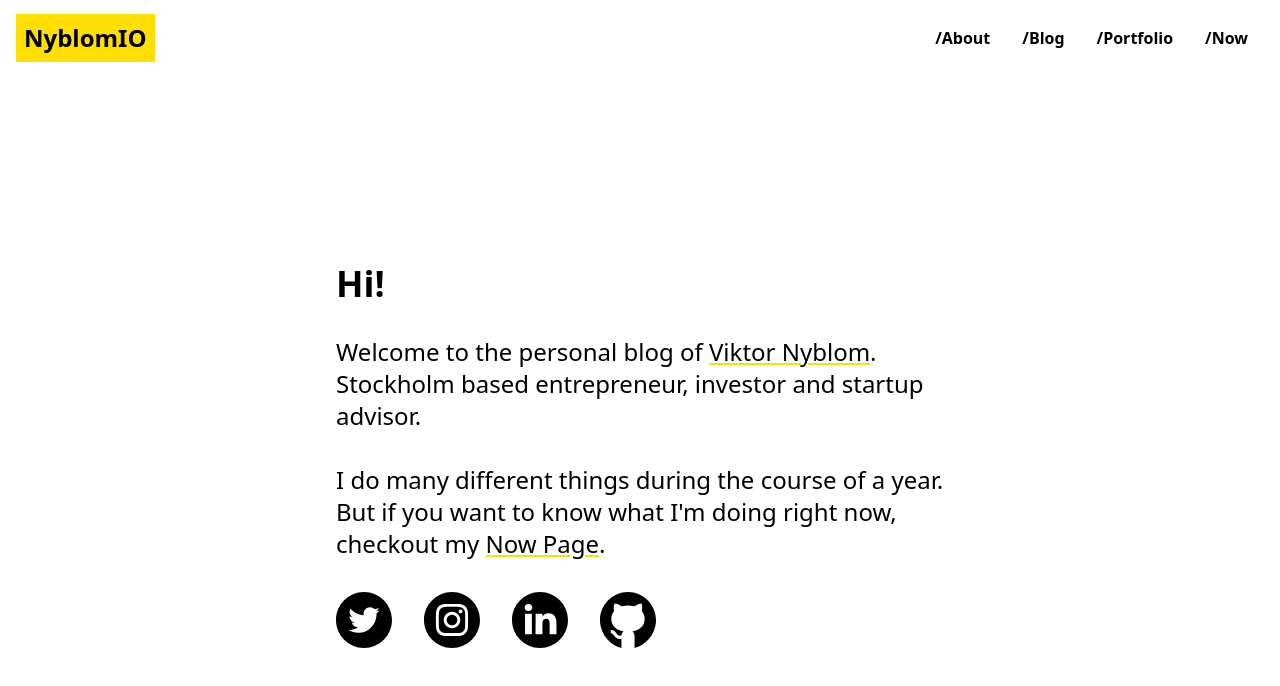
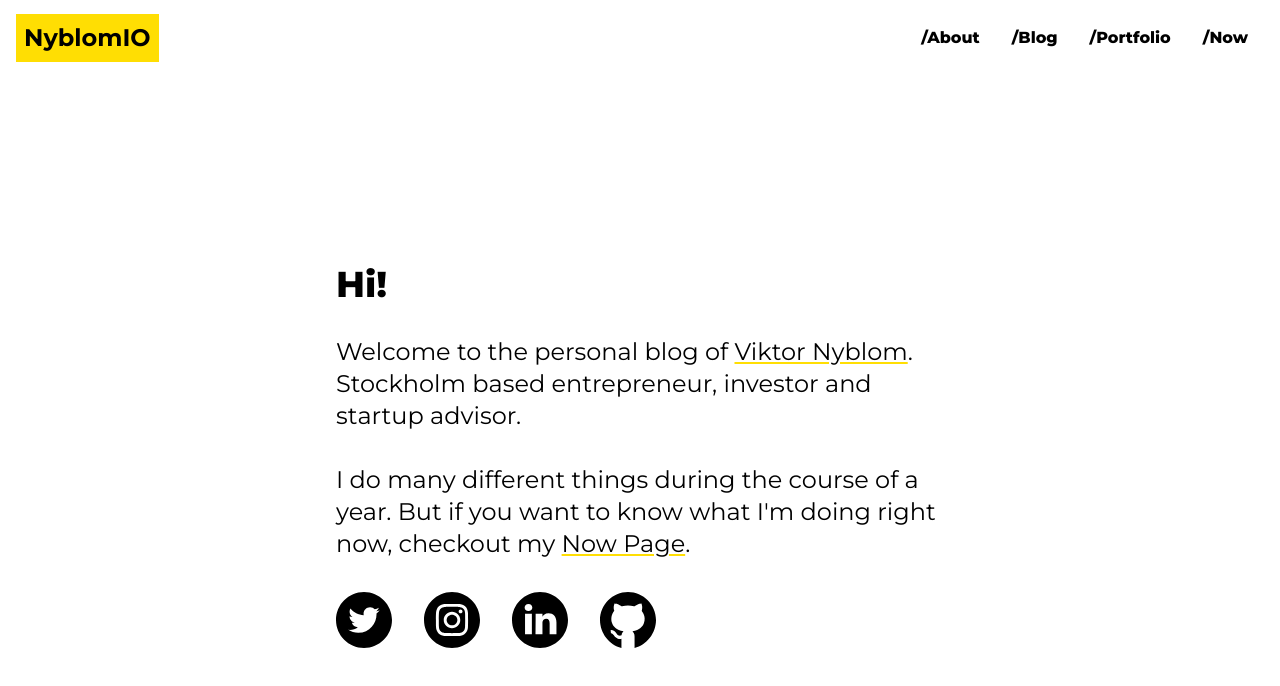
Before and after one commit to Qw4z1/nyblom-io, a Next.js app: page / in a window 1280 px wide. Shown: the top 686 px of the page. Built offline with nearby package versions, Linux system fonts and the light colour scheme.

Commit message:
Fix fonts

```diff
--- a/components/card.tsx
+++ b/components/card.tsx
@@ -11,7 +11,7 @@ export interface CardProps {
 const Card: FC<CardProps> = ({ title, subtitle, publishedDate, slug }) => {
   return (
     <Link href={`/blog/${slug}`}>
-      <div className="w-full">
+      <div className="w-full mb-4 cursor-pointer">
         <div className="font-bold text-xl m-1">{title}</div>
         <p className=" text-base m-1">{subtitle}</p>
         <p className="text-black text-opacity-60 text-md italic m-1">First Published: {publishedDate}</p>
--- a/pages/_app.tsx
+++ b/pages/_app.tsx
@@ -1,3 +1,4 @@
+import "../styles/fonts.css";
 import "../styles/globals.css";
 import type { AppProps } from "next/app";
 import Link from "next/link";
@@ -16,7 +17,7 @@ function MyApp({ Component, pageProps }: AppProps) {
       <nav className="w-full fixed px-2 sm:px-4 py-2.5 rounded bg-opacity-80 backdrop-blur z-20">
         <div className="flex flex-wrap justify-between items-center mx-auto">
           <Link href="/">
-            <a className="bg-yellow prevent-default max-w-[45%] p-2 hover:p-2 hover:m-0 text-base sm:text-xl lg:text-2xl font-semibold transition-colors whitespace-nowrap overflow-hidden text-ellipsis">
+            <a className="bg-yellow prevent-default max-w-[45%] p-2 hover:p-2 hover:m-0 text-base sm:text-xl lg:text-2xl font-bold transition-colors whitespace-nowrap overflow-hidden text-ellipsis">
               NyblomIO
             </a>
           </Link>
@@ -52,28 +53,28 @@ function MyApp({ Component, pageProps }: AppProps) {
             <ul className="flex flex-col p-4 mt-4 rounded-lg border border-gray-100 md:flex-row md:space-x-8 md:mt-0 md:border-0 ">
               <li>
                 <Link href="/about">
-                  <a className={`no-underline block font-bold`}>
+                  <a className={`no-underline block font-extrabold`}>
                     /About
                   </a>
                 </Link>
               </li>
               <li>
                 <Link href="/blog" className="block no-underline">
-                  <a className={`no-underline block font-bold`}>
+                  <a className={`no-underline block font-extrabold`}>
                     /Blog
                   </a>
                 </Link>
               </li>
               <li>
                 <Link href="/portfolio" className="block no-underline">
-                  <a className={`no-underline block font-bold`}>
+                  <a className={`no-underline block font-extrabold`}>
                     /Portfolio
                   </a>
                 </Link>
               </li>
               <li>
                 <Link href="/now" className="block no-underline">
-                  <a className={`no-underline block font-bold`}>
+                  <a className={`no-underline block font-extrabold`}>
                     /Now
                   </a>
                 </Link>
--- a/pages/blog/[slug].tsx
+++ b/pages/blog/[slug].tsx
@@ -42,13 +42,13 @@ const BlogPost: NextPage<BlogPostProps> = ({ post }) => {
   return (
     <>
       <Head title={title} description={excerpt} />
-      <article>
+      <article className="mb-14">
         {featuredImage ? (
           <HeaderImage src={featuredImage} alt={"featured alt"} />
         ) : null}
         <h1>{title}</h1>
         <h2>{subtitle}</h2>
-        <p className="text-base lg:text-lg">
+        <p className="text-base font-light lg:text-lg italic">
           {publishedAt} · {readingTime} · ?? views
         </p>
         <BlogPost components={{ Link: Link }} />
--- a/pages/index.tsx
+++ b/pages/index.tsx
@@ -1,26 +1,25 @@
 import type { NextPage } from "next";
-import Head from "next/head";
 import Link from "next/link";
+import { Head } from "../components/head";
 import SocialRow from "../components/socialRow";
 
 const Home: NextPage = () => {
   return (
     <div>
-      <Head>
-        <title>Create Next App</title>
-        <meta name="description" content="Generated by create next app" />
-        <link rel="icon" href="/favicon.ico" />
-      </Head>
+      <Head title="NyblomIO" description="Personal blog of Viktor Nyblom." />
 
       <div className="px-8 flex flex-col justify-center space-y-8">
         <h1>Hi!</h1>
         <p className="text-2xl">
-          Welcome to the personal blog of <Link href="/about">Viktor Nyblom</Link>.
+          Welcome to the personal blog of{" "}
+          <Link href="/about">Viktor Nyblom</Link>.
           <br />
           Stockholm based entrepreneur, investor and startup advisor.
         </p>
         <p className="text-2xl">
-          I do many different things during the course of a year. But if you want to know what I&apos;m doing right now, checkout my <Link href="/now/">Now Page</Link>.
+          I do many different things during the course of a year. But if you
+          want to know what I&apos;m doing right now, checkout my{" "}
+          <Link href="/now/">Now Page</Link>.
         </p>
         <SocialRow />
       </div>
--- /dev/null
+++ b/styles/fonts.css
@@ -0,0 +1,15 @@
+@font-face {
+  font-family: "Montserrat";
+  font-style: normal;
+  font-weight: 100 900;
+  font-display: swap;
+  src: url(/fonts/Montserrat-Variable.ttf) format("truetype");
+}
+
+@font-face {
+  font-family: "Montserrat";
+  font-style: italic;
+  font-weight: 100 900;
+  font-display: swap;
+  src: url(/fonts/Montserrat-Italic-Variable.ttf) format("truetype");
+}
--- a/styles/globals.css
+++ b/styles/globals.css
@@ -4,13 +4,13 @@
 
 @layer base {
   h1 {
-    @apply text-4xl font-bold;
+    @apply text-4xl font-extrabold;
   }
   h2 {
-    @apply text-2xl py-4;
+    @apply text-2xl pt-4 font-bold;
   }
   h3 {
-    @apply text-lg font-bold;
+    @apply text-lg font-medium mt-2;
   }
 
   p {
@@ -18,7 +18,7 @@
   }
 
   h4 {
-    @apply text-base;
+    @apply text-base italic;
   }
   a {
     @apply underline decoration-yellow decoration-2 underline-offset-2;
@@ -32,7 +32,7 @@
     @apply underline decoration-yellow underline-offset-2;
   }
   blockquote {
-    @apply pl-6 lg:text-lg italic mt-2 mb-2;
+    @apply pl-6 lg:text-lg italic my-8;
   }
 }
 
@@ -40,7 +40,10 @@
   .container {
     @apply py-4 px-8 md:px-4 lg:px-0 max-w-2xl flex flex-col justify-center items-center m-auto;
   }
+}
 
+.footnotes {
+  @apply divide-red-50
 }
 
 .footnotes li {
--- a/tailwind.config.js
+++ b/tailwind.config.js
@@ -1,4 +1,5 @@
 /** @type {import('tailwindcss').Config} */
+
 module.exports = {
   content: [
     "./pages/**/*.{js,ts,jsx,tsx}",
@@ -9,6 +10,9 @@ module.exports = {
       colors: {
         yellow: "#ffde03",
       },
+      fontFamily: {
+        sans: ["Montserrat"],
+      },
     },
   },
   plugins: [],
```
Also changed, not shown: pages/blog/index.tsx (line endings or trailing spaces), posts/the_focusing_question.mdx (renamed from posts/the_focussing_question.mdx), public/fonts/Montserrat-Italic-Variable.ttf (added), public/fonts/Montserrat-Variable.ttf (added).
